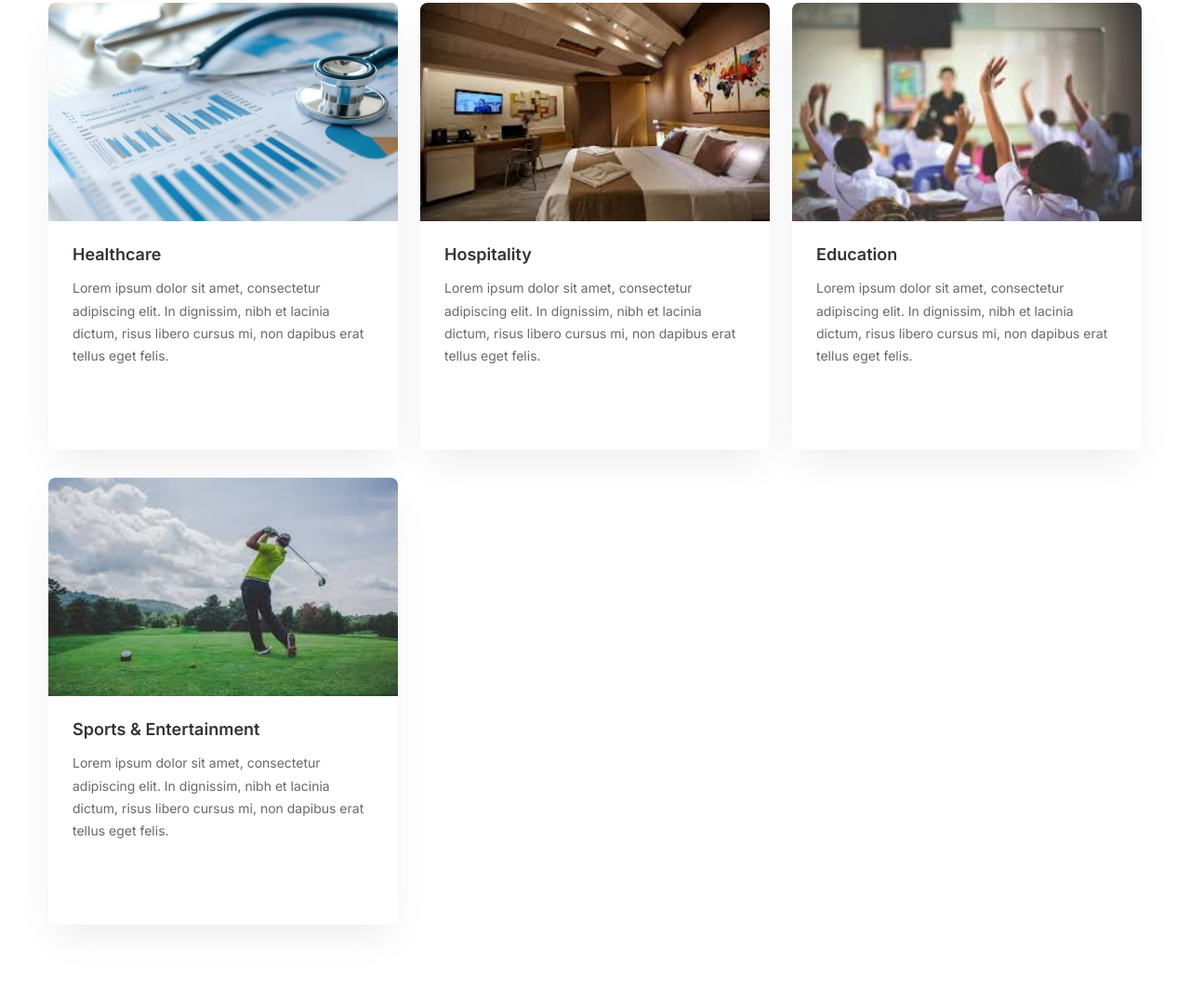
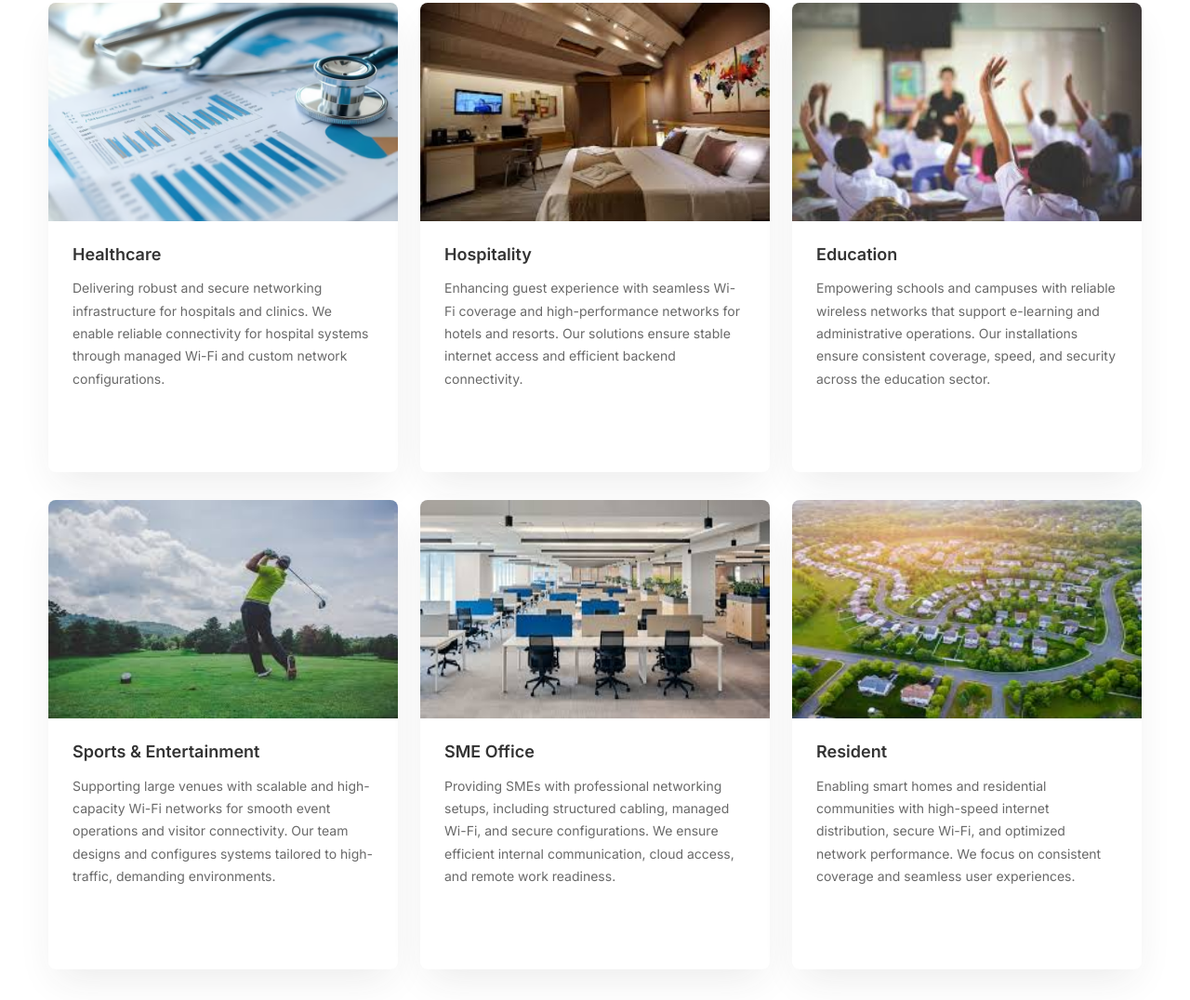
Before and after one commit to aizatkamarudin/persiskom, a plain HTML site: page industries.html in a window 1280 px wide. Shown: the part 711-1787 px from the top of the page at 93% size. Drawn offline with nearby package versions, Linux system fonts and the light colour scheme; files that its build step writes are made by us from their sources.

Commit message:
update description for industries

```diff
--- a/industries.html
+++ b/industries.html
@@ -120,7 +120,8 @@
                                                     <li><a href="industries.html"><span>Hospitality</span></a></li>
                                                     <li><a href="industries.html"><span>Education</span></a></li>
                                                     <li><a href="industries.html"><span>Sports & Entertainment</span></a></li>
-                                                    <li><a href="industries.html"><span>Data Center</span></a></li>
+                                                    <li><a href="industries.html"><span>SME Office</span></a></li>
+                                                    <li><a href="industries.html"><span>Resident</span></a></li>
                                                 </ul>
                                             </li>
                                             <li class="has-children has-children--multilevel-submenu">
@@ -238,7 +239,7 @@
                                         </div>
                                         <div class="content">
                                             <h6 class="heading">Healthcare</h6>
-                                             <div class="text">Lorem ipsum dolor sit amet, consectetur adipiscing elit. In dignissim, nibh et lacinia dictum, risus libero cursus mi, non dapibus erat tellus eget felis.
+                                             <div class="text">Delivering robust and secure networking infrastructure for hospitals and clinics. We enable reliable connectivity for hospital systems through managed Wi-Fi and custom network configurations.
                                             </div>
 
                                         </div>
@@ -254,7 +255,7 @@
                                         </div>
                                         <div class="content">
                                             <h6 class="heading">Hospitality</h6>
-                                             <div class="text">Lorem ipsum dolor sit amet, consectetur adipiscing elit. In dignissim, nibh et lacinia dictum, risus libero cursus mi, non dapibus erat tellus eget felis.
+                                             <div class="text">Enhancing guest experience with seamless Wi-Fi coverage and high-performance networks for hotels and resorts. Our solutions ensure stable internet access and efficient backend connectivity.
                                             </div>
 
                                         </div>
@@ -271,7 +272,9 @@
                                         </div>
                                         <div class="content">
                                             <h6 class="heading">Education</h6>
-                                             <div class="text">Lorem ipsum dolor sit amet, consectetur adipiscing elit. In dignissim, nibh et lacinia dictum, risus libero cursus mi, non dapibus erat tellus eget felis.
+                                             <div class="text">Empowering schools and campuses with reliable wireless networks that support e-learning and administrative operations. Our installations ensure consistent coverage, speed, and security across the education sector.
+
+
                                             </div>
 
                                         </div>
@@ -288,7 +291,7 @@
                                         </div>
                                         <div class="content">
                                             <h6 class="heading">Sports & Entertainment</h6>
-                                             <div class="text">Lorem ipsum dolor sit amet, consectetur adipiscing elit. In dignissim, nibh et lacinia dictum, risus libero cursus mi, non dapibus erat tellus eget felis.
+                                             <div class="text">Supporting large venues with scalable and high-capacity Wi-Fi networks for smooth event operations and visitor connectivity. Our team designs and configures systems tailored to high-traffic, demanding environments.
                                             </div>
 
                                         </div>
@@ -296,7 +299,40 @@
                                 </a>
                                 <!-- Projects Wrap End -->
                             </div>
+                           <div class="col-lg-4 col-md-6 cat--2">
+                                <!-- Projects Wrap Start -->
+                                <a href="#" class="projects-wrap style-01">
+                                    <div class="projects-image-box">
+                                        <div class="projects-image">
+                                            <img class="img-fluid"  src="assets/images/industries/office.png" style="height: 235px; width: 480px;" alt="">
+                                        </div>
+                                        <div class="content">
+                                            <h6 class="heading">SME Office</h6>
+                                             <div class="text">Providing SMEs with professional networking setups, including structured cabling, managed Wi-Fi, and secure configurations. We ensure efficient internal communication, cloud access, and remote work readiness.
+                                            </div>
 
+                                        </div>
+                                    </div>
+                                </a>
+                                <!-- Projects Wrap End -->
+                            </div>
+                            <div class="col-lg-4 col-md-6 cat--2">
+                                <!-- Projects Wrap Start -->
+                                <a href="#" class="projects-wrap style-01">
+                                    <div class="projects-image-box">
+                                        <div class="projects-image">
+                                            <img class="img-fluid"  src="assets/images/industries/resident.png" style="height: 235px; width: 480px;" alt="">
+                                        </div>
+                                        <div class="content">
+                                            <h6 class="heading">Resident</h6>
+                                             <div class="text">Enabling smart homes and residential communities with high-speed internet distribution, secure Wi-Fi, and optimized network performance. We focus on consistent coverage and seamless user experiences.
+                                            </div>
+
+                                        </div>
+                                    </div>
+                                </a>
+                                <!-- Projects Wrap End -->
+                            </div>
                         </div>
                     </div>
                 </div>
@@ -516,7 +552,8 @@
                                                     <li><a href="industries.html"><span>Hospitality</span></a></li>
                                                     <li><a href="industries.html"><span>Education</span></a></li>
                                                     <li><a href="industries.html"><span>Sports & Entertainment</span></a></li>
-                                                    <li><a href="industries.html"><span>Data Center</span></a></li>
+                                                    <li><a href="industries.html"><span>SME Office</span></a></li>
+                                                    <li><a href="industries.html"><span>Resident</span></a></li>
                                                 </ul>
                                             </li>
                                             <li class="has-children has-children--multilevel-submenu">
```
Also changed, not shown: about-us.html (+4 -2 lines), contact-us.html (+4 -2 lines), index.html (+4 -2 lines), our-client.html (+4 -2 lines), solution.html (+4 -2 lines), assets/images/industries/office.png (added), assets/images/industries/resident.png (added).
